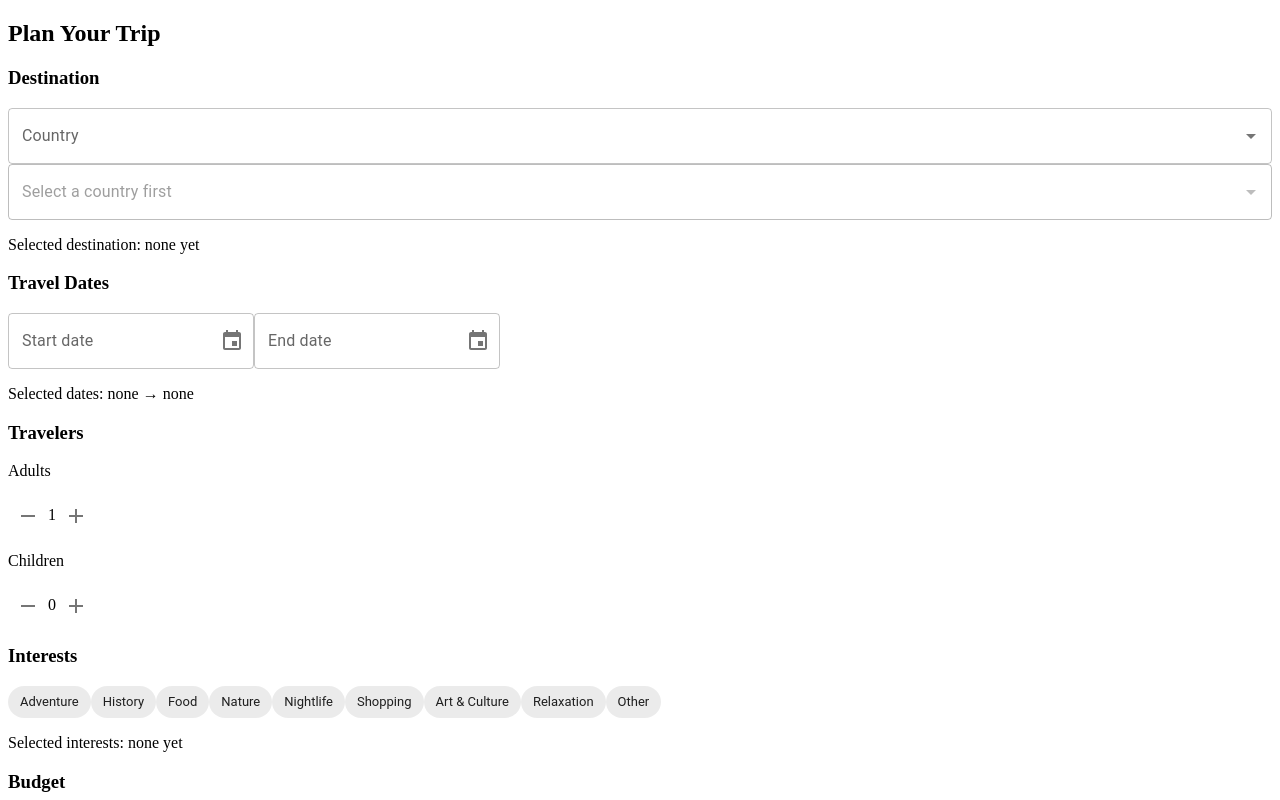
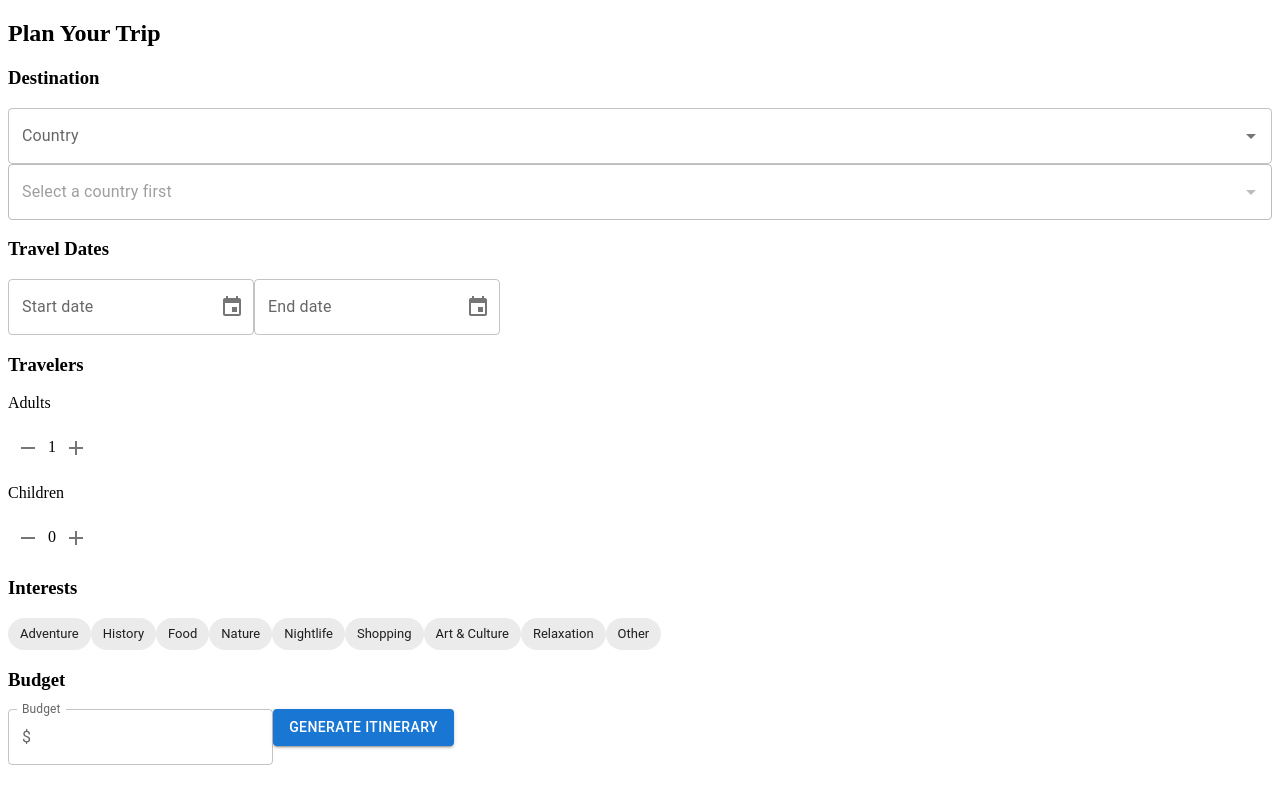
Before and after one commit to Ahmad-IR122/Miles, a React (Vite) app in the folder frontend/: page / in a window 1280 px wide. Shown: the top 800 px of the page. Built offline with nearby package versions, Linux system fonts and the light colour scheme; what country-state-city would draw is missing.

Commit message:
remove debug output, add budget validation, install all-the-cities for later

```diff
--- a/frontend/package.json
+++ b/frontend/package.json
@@ -19,6 +19,7 @@
     "@mui/icons-material": "^9.2.0",
     "@mui/material": "^9.2.0",
     "@mui/x-date-pickers": "^9.10.1",
+    "all-the-cities": "^3.1.0",
     "country-state-city": "^3.2.1",
     "dayjs": "^1.11.21",
     "react": "^19.2.7",
--- a/frontend/src/components/tripPlanningForm/tripPlanningForm.tsx
+++ b/frontend/src/components/tripPlanningForm/tripPlanningForm.tsx
@@ -44,7 +44,11 @@ const TripPlanningForm = () => {
   const [errorMessage, setErrorMessage] = useState("");
 
   const handleBudgetChange = (event: ChangeEvent<HTMLInputElement>) => {
-    setBudget(event.target.value);
+    const value = event.target.value;
+
+    if (value === "" || /^[0-9]+$/.test(value)) {
+      setBudget(value);
+    }
   };
 
   const handleCountryChange = (
@@ -87,7 +91,6 @@ const TripPlanningForm = () => {
   const handleSubmit = async () => {
     setErrorMessage("");
 
-    // Basic required-field checks
     if (!country || !city) {
       setErrorMessage("Please select a destination.");
       return;
@@ -98,6 +101,10 @@ const TripPlanningForm = () => {
     }
     if (selectedInterests.length === 0) {
       setErrorMessage("Please select at least one interest.");
+      return;
+    }
+    if (!budget || Number(budget) <= 0) {
+      setErrorMessage("Please enter a valid budget greater than 0.");
       return;
     }
 
@@ -116,8 +123,6 @@ const TripPlanningForm = () => {
     setIsSubmitting(true);
 
     try {
-      // Mocked submit until the real backend endpoint exists.
-      // Replace this block with a real fetch/axios call later.
       await new Promise((resolve) => setTimeout(resolve, 1000));
       console.log("Trip request submitted:", tripRequest);
     } catch {
@@ -156,10 +161,6 @@ const TripPlanningForm = () => {
           )}
         />
 
-        <p>
-          Selected destination: {city ? `${city.name}, ${country?.name}` : "none yet"}
-        </p>
-
         <h3>Travel Dates</h3>
         <DatePicker
           label="Start date"
@@ -173,12 +174,6 @@ const TripPlanningForm = () => {
           onChange={(newValue) => setEndDate(newValue)}
           minDate={startDate ?? undefined}
         />
-
-        <p>
-          Selected dates:{" "}
-          {startDate ? startDate.format("MMM D, YYYY") : "none"} →{" "}
-          {endDate ? endDate.format("MMM D, YYYY") : "none"}
-        </p>
 
         <h3>Travelers</h3>
         <div>
@@ -225,12 +220,11 @@ const TripPlanningForm = () => {
           />
         )}
 
-        <p>Selected interests: {selectedInterests.join(", ") || "none yet"}</p>
-
         <h3>Budget</h3>
         <TextField
           label="Budget"
-          type="number"
+          type="text"
+          inputMode="numeric"
           value={budget}
           onChange={handleBudgetChange}
           variant="outlined"
@@ -240,7 +234,6 @@ const TripPlanningForm = () => {
             },
           }}
         />
-        <p>Current value in state: {budget} USD</p>
         {errorMessage && <p style={{ color: "red" }}>{errorMessage}</p>}
 
         <Button
```
Also changed, not shown: 1 other file (tests, documents, lock files or other folders).
